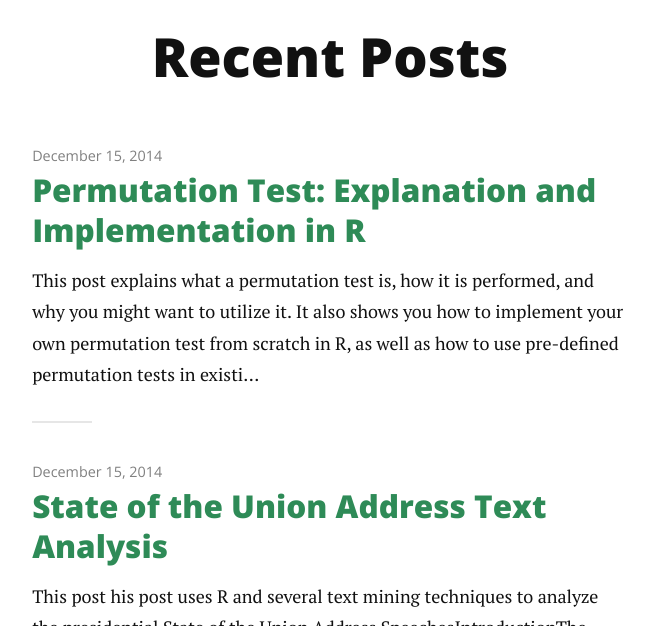
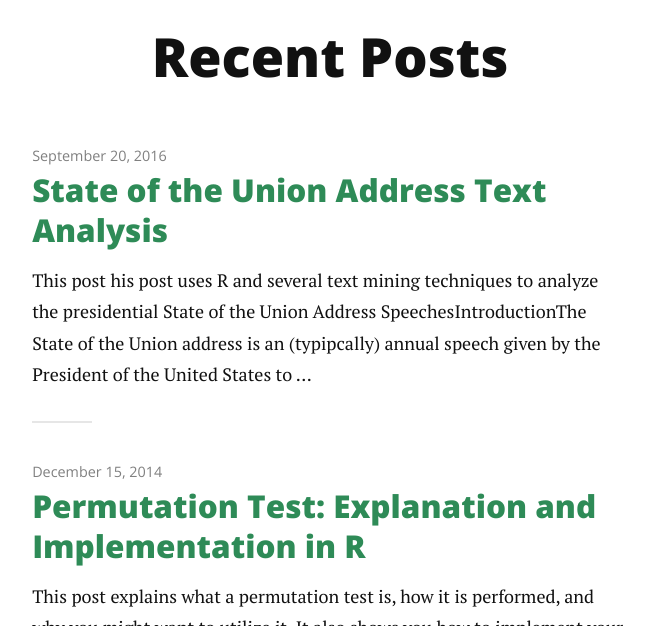
Before and after one commit to jwilber/old_website, a Jekyll site: the page built from index.html, in a window 1280 px wide and 900 px high, cut to the strip 274-900 px from the top of the window. Shown: the whole strip, without its empty margins (310-964 px from the left). Built offline with Jekyll 4.4.1, drawn with Linux system fonts in a browser that asks for light colours; nearby versions of some CDN libraries; the list of posts is cut into pages by our own code; some of the changed text lies outside the part shown.

Commit message:
Update 2014-12-12-sotus-analysis.markdown
changed date

```diff
--- a/_posts/2014-12-12-sotus-analysis.markdown
+++ b/_posts/2014-12-12-sotus-analysis.markdown
@@ -1,7 +1,7 @@
 ---
 layout: post
 title:  "State of the Union Address Text Analysis"
-date:   2014-12-15
+date:   2016-09-20
 theme: cosmo
 ---
 
```
